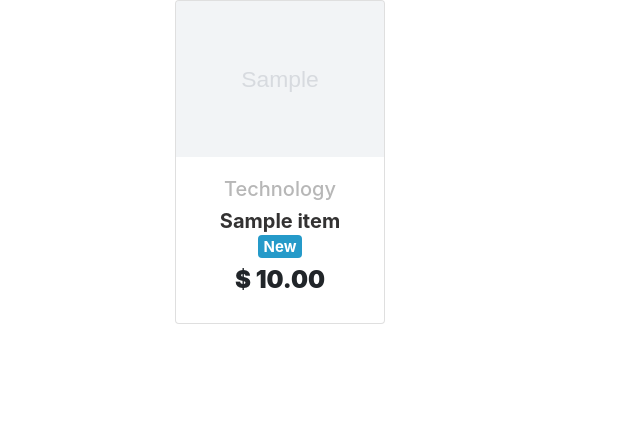
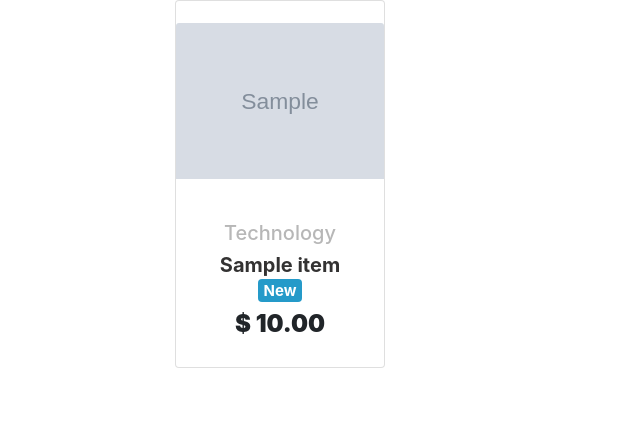
Before and after one commit to Zeyu-Li/django_ecommerce_app, a Django app: page /shop/ in a window 1280 px wide. Shown: the part 194-635 px from the top of the page, without its empty margins (0-640 px from the left). Run offline with Django 3.2, Linux system fonts and the light colour scheme; tables that the repository leaves empty hold one stand-in row (values such as "Sample post"); grey boxes marked "Sample" are stand-in pictures; some libraries are stand-ins or nearby versions.

Commit message:
working product images

```diff
--- a/django_ecommerce-project/django_ecommerce/settings.py
+++ b/django_ecommerce-project/django_ecommerce/settings.py
@@ -15,6 +15,9 @@ import os
 # Build paths inside the project like this: os.path.join(BASE_DIR, ...)
 BASE_DIR = os.path.dirname(os.path.dirname(os.path.abspath(__file__)))
 
+# media for images
+MEDIA_URL = '/media/'
+MEDIA_ROOT = os.path.join(BASE_DIR, 'media')
 
 # Quick-start development settings - unsuitable for production
 # See https://docs.djangoproject.com/en/3.0/howto/deployment/checklist/
--- a/django_ecommerce-project/django_ecommerce/urls.py
+++ b/django_ecommerce-project/django_ecommerce/urls.py
@@ -14,7 +14,7 @@ Including another URLconf
     2. Add a URL to urlpatterns:  path('blog/', include('blog.urls'))
 """
 from django.contrib import admin
-from django.urls import path
+from django.urls import path, include
 from django.contrib.auth.views import (
     LoginView, LogoutView, PasswordResetView,
     PasswordResetConfirmView, PasswordResetDoneView,
@@ -27,6 +27,10 @@ from shop import views as shop_views
 
 # shop stuff
 from shop.views import ItemsView, ItemDetailView, add_to_cart, remove_from_cart
+
+# image view
+from django.conf import settings
+from django.conf.urls.static import static
 
 
 # admin stuff
@@ -78,3 +82,7 @@ handler400 = 'login.views.error_400_view'
 handler403 = 'login.views.error_403_view'
 handler404 = 'login.views.error_404_view'
 handler500 = 'login.views.error_500_view'
+
+# images
+if settings.DEBUG:
+    urlpatterns += static(settings.MEDIA_URL, document_root=settings.MEDIA_ROOT)
--- a/django_ecommerce-project/shop/views.py
+++ b/django_ecommerce-project/shop/views.py
@@ -12,14 +12,14 @@ def item_list(request):
     ''' list all item in shop '''
     context = {
         'items': Item.objects.all(),
-        'page': 'shop'
+        'page': 'shop',
     }
     return render(request, 'shop/shop.html', context)
 
 def product(request):
     ''' product item page '''
     context = {
-        'page': 'shop'
+        'page': 'shop',
     }
     return render(request, 'shop/product.html', context)
 
--- a/django_ecommerce-project/static/login/css/index.css
+++ b/django_ecommerce-project/static/login/css/index.css
@@ -185,6 +185,7 @@ p {
     padding-left: 0px;
 }
 
+
 /* addition styles */
 .transition, .nav-link:hover, .navbar-brand:hover, .bottom>li>a:hover,
 .backtotop:hover, .bottom>li>a {
@@ -192,6 +193,17 @@ p {
     -moz-transition: .2s;
     -webkit-transition: .2s;
     -o-transition: .2s;
+}
+.preview_image_container {
+    height: 200px;
+    overflow: hidden;
+    display: flex;
+    align-items: center;
+}
+.card-img-top {
+    opacity: 0.95!important;
+    background-size: cover;
+    background-repeat: no-repeat;
 }
 
 /* scrollbar */
--- a/django_ecommerce-project/templates/shop/shop.html
+++ b/django_ecommerce-project/templates/shop/shop.html
@@ -139,7 +139,7 @@
         <div class="col-lg-3 col-md-6 mb-4">
             <div class="card">
                 <!-- card image -->
-                <div class="view overlay">
+                <div class="view overlay preview_image_container">
                     <img src="{{ item.image.url }}"
                         class="card-img-top" alt="">
                     <a href="{{ item.get_absolute_url }}" class="linker">
```
Also changed, not shown: django_ecommerce-project/templates/shop/product.html (+12 -1 lines).
